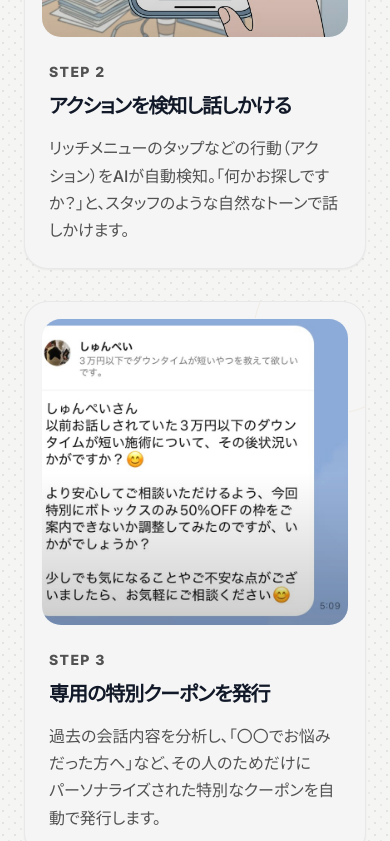
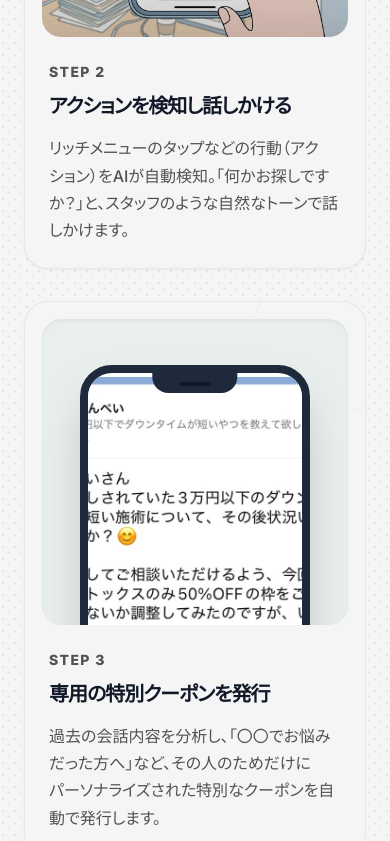
Before and after one commit to mikamishunpei/quicka-sdr-lp, a React (Vite) app: page /clinic in a window 390 px wide. Shown: the part 4429-5270 px from the top of the page. Built offline with nearby package versions, Linux system fonts and the light colour scheme.

Commit message:
Add smartphone mockup wrapper for screenshot images in HeroMonochrome to display raw screenshots seamlessly

```diff
--- a/src/components/clinic/ClinicSolution.tsx
+++ b/src/components/clinic/ClinicSolution.tsx
@@ -46,7 +46,8 @@ export function ClinicSolution() {
           title: "専用の特別クーポンを発行",
           description: "過去の会話内容を分析し、「〇〇でお悩みだった方へ」など、その人のためだけにパーソナライズされた特別なクーポンを自動で発行します。",
           icon: <Gift className="w-6 h-6 text-brand-gold" />,
-          imageSrc: "/solution_step_3.png"
+          imageSrc: "/solution_step_3.png",
+          isScreenshot: true,
         },
         {
           title: "使用期限を自動リマインド",
--- a/src/components/ui/hero-monochrome.tsx
+++ b/src/components/ui/hero-monochrome.tsx
@@ -177,7 +177,7 @@ interface HeroMonochromeProps {
   primaryButtonText?: string;
   primaryButtonHref?: string;
   capabilities?: string[];
-  steps?: { title: string; description: string; icon?: React.ReactNode; imageSrc?: string }[];
+  steps?: { title: string; description: string; icon?: React.ReactNode; imageSrc?: string; isScreenshot?: boolean }[];
   layout?: "split" | "centered";
   hideThemeToggle?: boolean;
   forceTheme?: "light" | "dark";
@@ -518,13 +518,29 @@ export function HeroMonochrome({
                   )}
                 >
                   {step.imageSrc && (
-                    <div className="relative w-full aspect-square mb-6 overflow-hidden rounded-[1.25rem] border border-gray-100 dark:border-white/10 z-10 shadow-inner">
-                      <img
-                        src={step.imageSrc}
-                        alt={step.title}
-                        className="object-cover w-full h-full transition duration-700 ease-out group-hover:scale-105"
-                      />
-                      <div className="absolute inset-0 bg-gradient-to-t from-black/20 via-transparent to-transparent mix-blend-multiply" />
+                    <div className={cn("relative w-full aspect-square mb-6 overflow-hidden rounded-[1.25rem] border border-gray-100 dark:border-white/10 z-10 shadow-inner", step.isScreenshot ? "bg-[#e8efec]" : "")}>
+                      {step.isScreenshot ? (
+                        <div className="relative w-[75%] h-[120%] mx-auto mt-[15%] bg-white rounded-[2rem] border-[8px] border-slate-800 shadow-2xl overflow-hidden transform transition duration-700 ease-out group-hover:-translate-y-4">
+                           {/* Notch */}
+                           <div className="absolute top-0 left-1/2 -translate-x-1/2 h-5 bg-slate-800 rounded-b-2xl w-[40%] z-20 flex justify-center items-center">
+                              <div className="w-8 h-1 bg-slate-900 rounded-full mt-0.5"></div>
+                           </div>
+                           <img
+                             src={step.imageSrc}
+                             alt={step.title}
+                             className="object-cover object-top w-full h-full pt-1"
+                           />
+                        </div>
+                      ) : (
+                        <img
+                          src={step.imageSrc}
+                          alt={step.title}
+                          className="object-cover w-full h-full transition duration-700 ease-out group-hover:scale-105"
+                        />
+                      )}
+                      {!step.isScreenshot && (
+                        <div className="absolute inset-0 bg-gradient-to-t from-black/20 via-transparent to-transparent mix-blend-multiply pointer-events-none" />
+                      )}
                     </div>
                   )}
 
```
